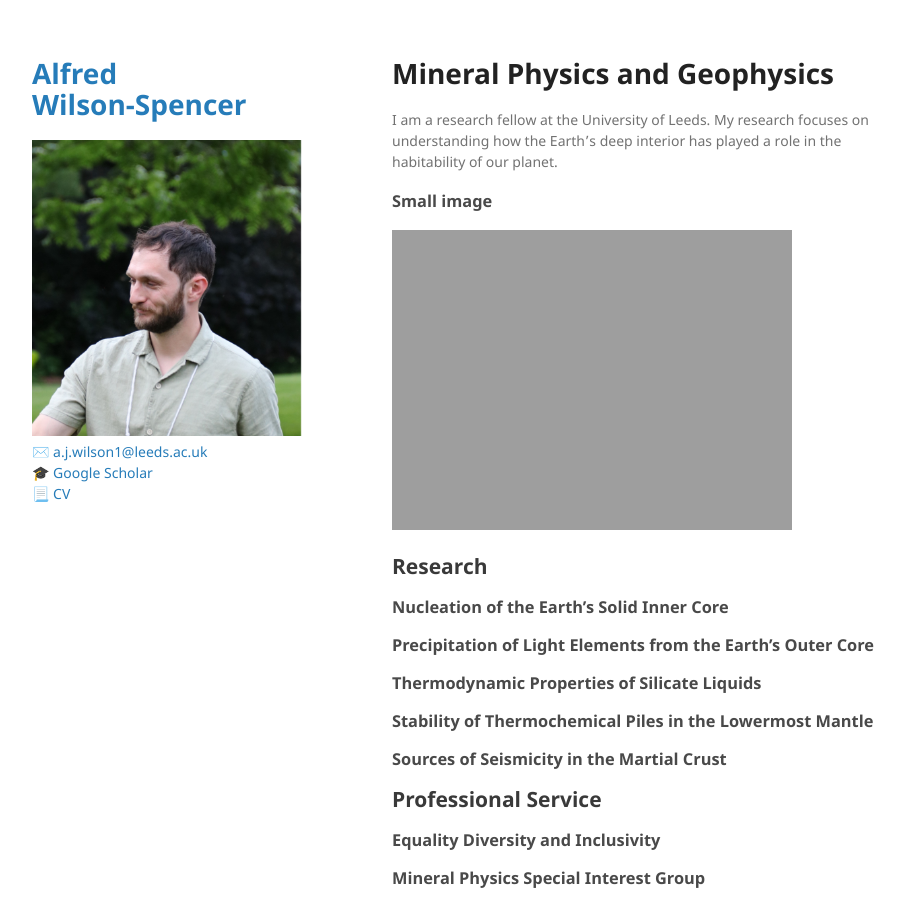
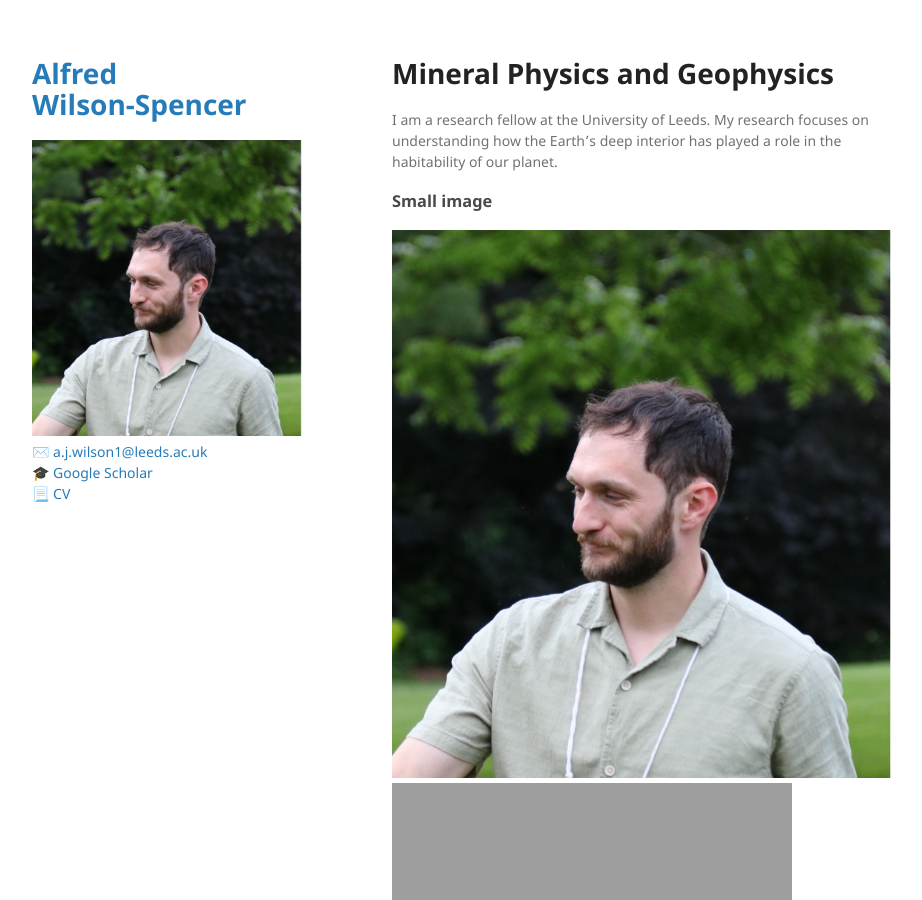
Before and after one commit to Fwilson93/Portfolio, a Jekyll site: the page built from index.md, in a window 1280 px wide and 900 px high. Shown: the whole window, without its empty margins (178-1100 px from the left). Built offline with Jekyll 4.4.1, drawn with Linux system fonts in a browser that asks for light colours; our own code applies the rules of GitHub Pages for plain Markdown files.

Commit message:
Update index.md

```diff
--- a/index.md
+++ b/index.md
@@ -8,7 +8,8 @@ I am a research fellow at the University of Leeds. My research focuses on unders
 
 ### Small image
 
-![SEDI_side_profile]([https://fwilson93.github.io/Portfolio/assets/img/SEDI_side_profile.jpg])
+![SEDI_side_profile](https://fwilson93.github.io/Portfolio/assets/img/SEDI_side_profile.jpg)
+![SEDI](https://fwilson93.github.io/Portfolio/assets/img/SEDI_Doornbos.JPG)
 
 ## Research
 ### Nucleation of the Earth's Solid Inner Core
```
